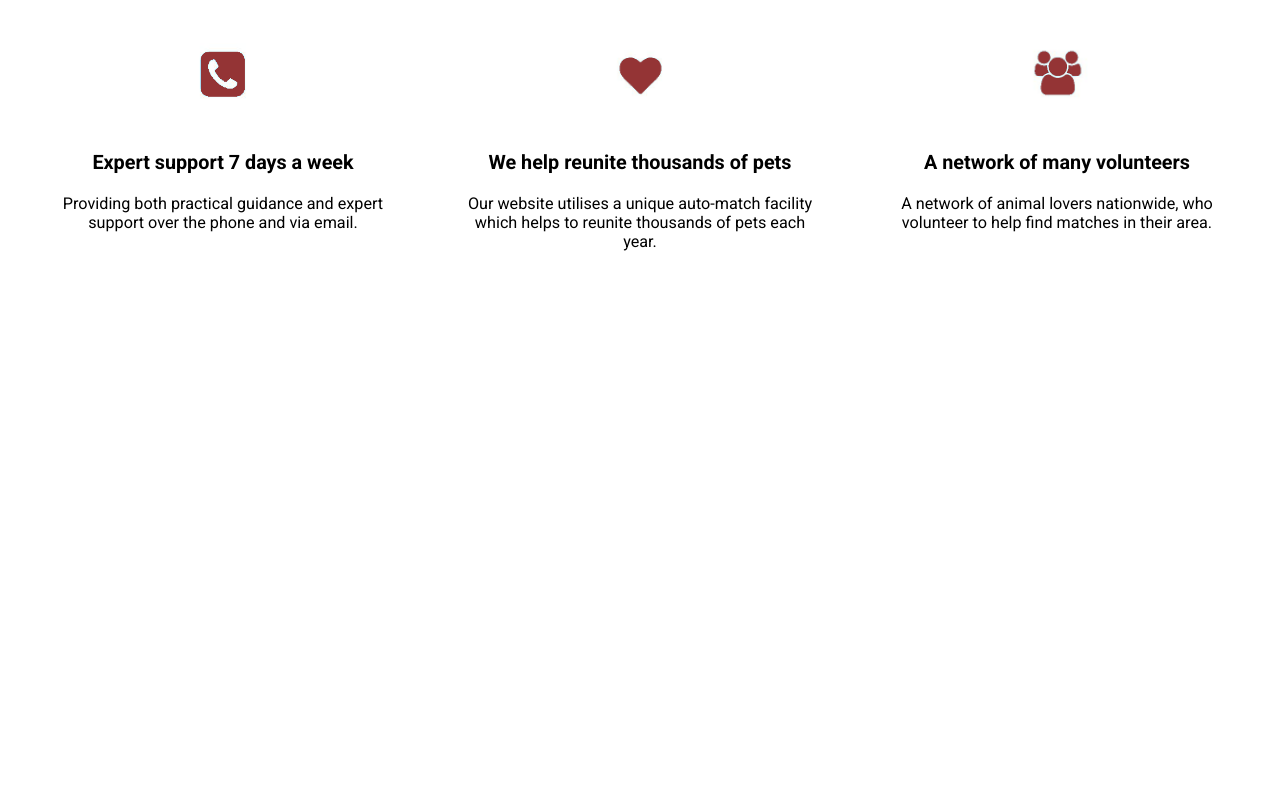
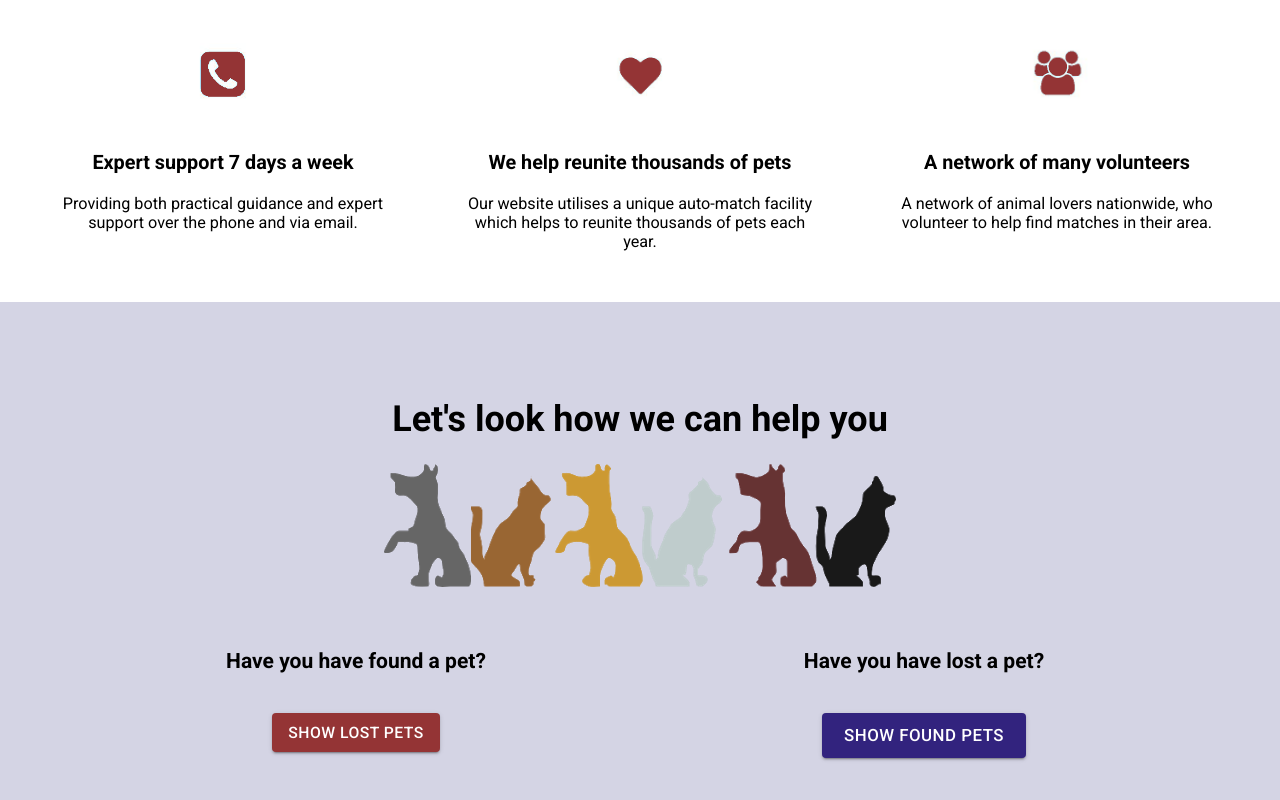
Before and after one commit to 666squared999/front, a React (Create React App) app: page / in a window 1280 px wide. Shown: the part 1174-1974 px from the top of the page. Before the commit the page ends 1476 px from the top, so only its background shows below. Built offline with nearby package versions, Linux system fonts and the light colour scheme.

Commit message:
feat: add options

```diff
--- /dev/null
+++ b/src/components/LandingOptions/index.tsx
@@ -0,0 +1,36 @@
+import { Button } from "@material-ui/core";
+import React, { FC } from "react";
+import "./style.scss";
+import pets from "../../assets/images/Pets.png";
+
+export const LandingOptions: FC = () => {
+    return (
+        <div className="LandingOptions">
+            <div className="title">
+                <h1>Let's look how we can help you</h1>
+                <img src={pets} alt="Pets" />
+            </div>
+            <div className="container">
+                <div className="option left">
+                    <h3>Have you have found a pet?</h3>
+                    <div className="button">
+                        <Button variant="contained" color="primary">
+                            Show lost pets
+                        </Button>
+                    </div>
+                </div>
+                <div className="option right">
+                    <h3>Have you have lost a pet?</h3>
+                    <div className="button">
+                        <Button
+                            variant="contained"
+                            color="secondary"
+                            size="large">
+                            Show found pets
+                        </Button>
+                    </div>
+                </div>
+            </div>
+        </div>
+    );
+};
--- /dev/null
+++ b/src/components/LandingOptions/style.scss
@@ -0,0 +1,27 @@
+@import "../../assets/style.scss";
+
+.LandingOptions {
+    display: flex;
+    flex-direction: column;
+    padding: 4rem;
+    text-align: center;
+    background-color: #d4d4e4;
+
+    .container {
+        display: flex;
+        flex-direction: row;
+        justify-content: center;
+        margin-top: 2rem;
+    }
+
+    .option {
+        display: flex;
+        flex-direction: column;
+        text-align: center;
+        width: 50%;
+    }
+
+    .button {
+        margin-top: 1rem;
+    }
+}
--- a/src/pages/Landing/index.tsx
+++ b/src/pages/Landing/index.tsx
@@ -1,5 +1,6 @@
-import { FC } from "react";
+import React, { FC } from "react";
 import { Infographic } from "../../components/Infographic";
+import { LandingOptions } from "../../components/LandingOptions";
 import { Wallpaper } from "../../components/Wallpaper";
 import "./style.scss";
 
@@ -8,6 +9,7 @@ export const Landing: FC = () => {
         <div className="Landing">
             <Wallpaper />
             <Infographic />
+            <LandingOptions />
         </div>
     );
 };
```
Also changed, not shown: src/assets/images/Pets.png (added).
